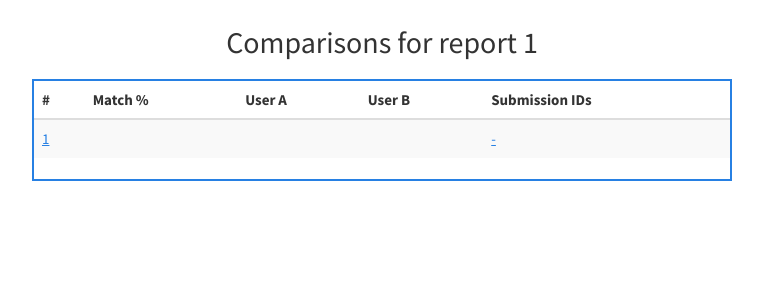
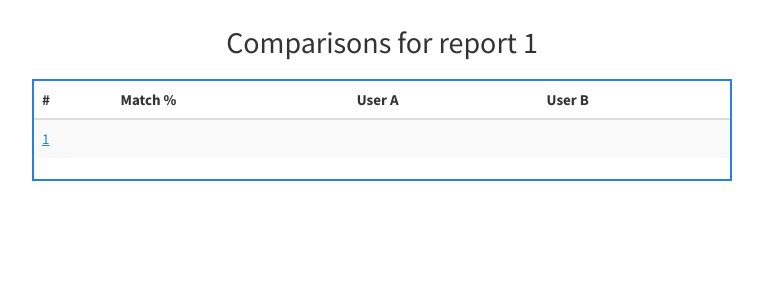
Before and after one commit to ornotandrew/cheaters, a Django app: template app/templates/report.html in a window 1280 px wide. Shown: the part 52-352 px from the top of the page, without its empty margins (258-1021 px from the left). Run offline with Django 3.2, Linux system fonts and the light colour scheme; tables that the repository leaves empty hold one stand-in row (values such as "Sample post"); the template is opened without the code that fills it: values that come from a table or form of the project are taken from there, most other values are stand-ins (such as "Sample title", 1, 10 or a date in 2020); some libraries are stand-ins or nearby versions.

Commit message:
Removed submission ID column in report

```diff
--- a/app/templates/report.html
+++ b/app/templates/report.html
@@ -11,7 +11,6 @@
 				<th>Match %</th>
 				<th>User A</th>
 				<th>User B</th>
-                <th>Submission IDs</th>
 			</tr>
 		</thead>
 		<tbody>
@@ -37,11 +36,6 @@
 						{{ comparison.user2 }}
 					</a>
 				</td>
-                <td>
-					<a href="{% url 'report' report_id comparison.file_1 comparison.file_2 %}">
-						{{ comparison.submission_id_a }}  -  {{ comparison.submission_id_b }}
-					</a>
-				</td>
 			</tr>
 			{% endfor %}
 		</tbody>
--- a/app/views.py
+++ b/app/views.py
@@ -56,8 +56,8 @@ class ReportView(View):
             match["user1"] = submission.user_id
 
         return render(request, "report.html", {"title": "Report File List",
-                                                         "report_id": report_id,
-                                                         "object_list": report.match_list})
+                                                        "report_id": report_id,
+                                                        "object_list": report.match_list})
 
 
 class ComparisonView(View):
@@ -107,8 +107,6 @@ class ReportListView(View):
                 "title": "Report List Page",
                 "year": datetime.now().year,
                 "report_list": report_list,
-
-
             })
 
 def highlight(file, line_ranges):
```
